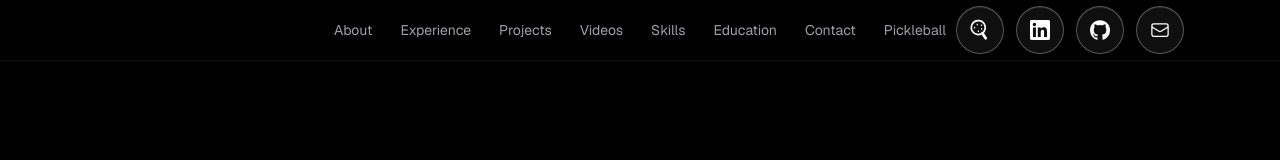
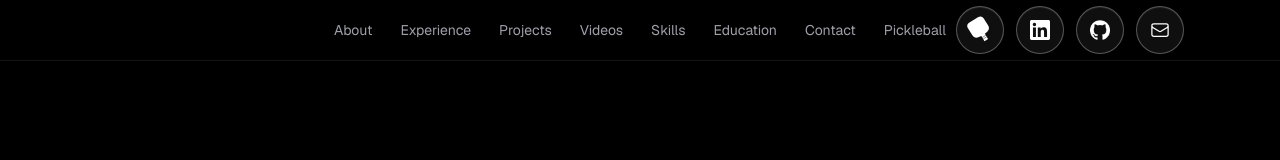
Before and after one commit to samjsamson/samsamson.co, a Next.js app: page / in a window 1280 px wide. Shown: the top 160 px of the page. Built offline with nearby package versions, Linux system fonts and the light colour scheme.

Commit message:
Refine pickleball icon to realistic paddle silhouette

```diff
--- a/components/ui/SocialButtons.tsx
+++ b/components/ui/SocialButtons.tsx
@@ -81,15 +81,10 @@ export function SocialButtons({ className = "" }: { className?: string }) {
         title="Pickleball coaching"
         className={iconButtonClass}
       >
-        <svg viewBox="0 0 24 24" fill="none" className="h-6 w-6" aria-hidden="true">
-          <g transform="rotate(-35 12 12)" stroke="currentColor" strokeWidth="1.7" strokeLinecap="round" strokeLinejoin="round">
-            <rect x="5" y="2" width="14" height="14" rx="7" />
-            <path d="M12 16v6" strokeWidth="2.8" />
-            <circle cx="9" cy="7" r=".75" fill="currentColor" stroke="none" />
-            <circle cx="13" cy="6" r=".75" fill="currentColor" stroke="none" />
-            <circle cx="16" cy="9" r=".75" fill="currentColor" stroke="none" />
-            <circle cx="10" cy="12" r=".75" fill="currentColor" stroke="none" />
-            <circle cx="14" cy="12" r=".75" fill="currentColor" stroke="none" />
+        <svg viewBox="0 0 24 24" fill="none" className="h-7 w-7" aria-hidden="true">
+          <g transform="rotate(-32 12 12)">
+            <path d="M7.3 1.8h9.4c2 0 3.3 1.5 3.3 3.5v7.1c0 2.2-1.4 3.7-3.5 4.1l-2.7.5v5.2h-3.6V17l-2.7-.5C5.4 16.1 4 14.6 4 12.4V5.3c0-2 1.3-3.5 3.3-3.5Z" fill="currentColor"/>
+            <path d="M10.2 18.5h3.6M10.2 20h3.6" stroke="black" strokeWidth=".65" opacity=".5"/>
           </g>
         </svg>
       </a>
```
